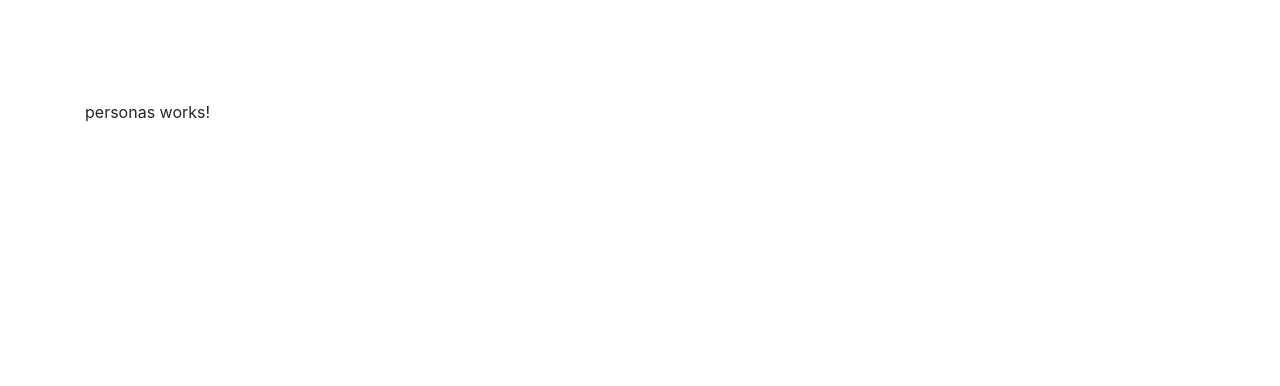
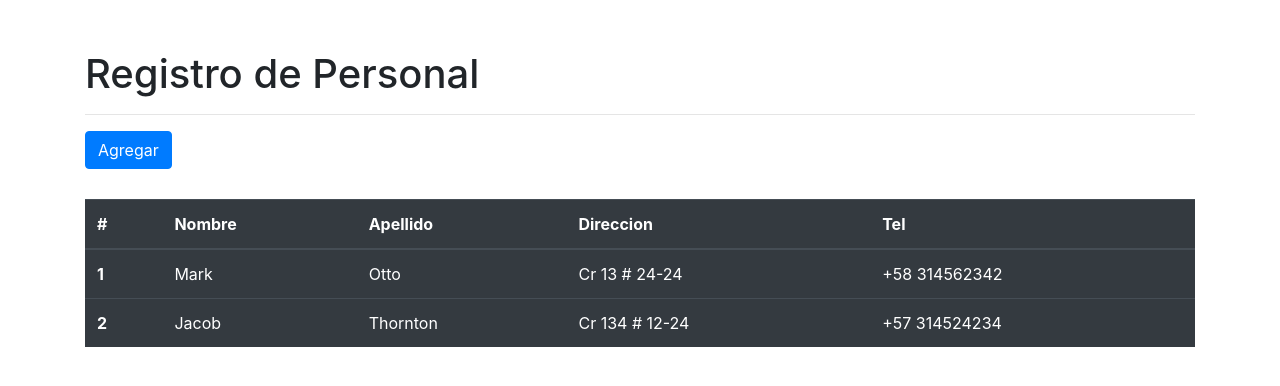
Before and after one commit to Thomascm19/crud-firebase, an Angular app: page /personas in a window 1280 px wide. Shown: the top 386 px of the page. Built offline with nearby package versions, Linux system fonts and the light colour scheme.

Commit message:
Se crea la tabla y el formulario

```diff
--- a/src/app/components/personas/persona.component.html
+++ b/src/app/components/personas/persona.component.html
@@ -1,3 +1,38 @@
-<p>
-  persona works!
-</p>
+<h1 id="tform">Formulario de Registro</h1>
+
+<hr>
+<button class="btn btn-danger" [routerLink]="['/personas']">Regresar</button>
+
+<hr>
+<form action="">
+
+  <div class="form-group">
+    <label>Nombre</label>
+    <input type="text" class="form-control" placeholder="Nombre">
+  </div>
+
+  <div class="form-group">
+    <label>Apellido</label>
+    <input type="text" class="form-control" placeholder="Apellido" required>
+  </div>
+
+  <div class="form-group">
+    <label>Direccion</label>
+    <input type="text" class="form-control" placeholder="Direccion">
+  </div>
+
+  <div class="form-group">
+    <label>Telefono</label>
+    <input type="number" class="form-control" placeholder="Telefono">
+  </div>
+
+  <div class="form-group">
+    <label>Estado Civil</label>
+    <select name="" class="form-control">
+      <option value="casado">Casado</option>
+      <option value="soltero">Soltero</option>
+      <option value="libre">Union Libre</option>
+    </select>
+  </div>
+  <button type="submit" class="btn btn-primary">Registrar</button>
+</form>
--- a/src/app/components/personas/personas.component.html
+++ b/src/app/components/personas/personas.component.html
@@ -1,3 +1,37 @@
-<p>
-  personas works!
-</p>
+<h1>Registro de Personal</h1>
+
+<hr>
+
+<div class="agregar">
+
+  <button class="btn btn-primary" [routerLink]="['/persona/nuevo']">Agregar</button>
+
+</div>
+
+<table class="table table-hover table-dark">
+  <thead>
+    <tr>
+      <th scope="col">#</th>
+      <th scope="col">Nombre</th>
+      <th scope="col">Apellido</th>
+      <th scope="col">Direccion</th>
+      <th scope="col">Tel</th>
+    </tr>
+  </thead>
+  <tbody>
+    <tr>
+      <th scope="row">1</th>
+      <td>Mark</td>
+      <td>Otto</td>
+      <td>Cr 13 # 24-24</td>
+      <td>+58 314562342</td>
+    </tr>
+    <tr>
+      <th scope="row">2</th>
+      <td>Jacob</td>
+      <td>Thornton</td>
+      <td>Cr 134 # 12-24</td>
+      <td>+57 314524234</td>
+    </tr>
+  </tbody>
+</table>
--- a/src/styles.css
+++ b/src/styles.css
@@ -1,5 +1,12 @@
 /* You can add global styles to this file, and also import other style files */
 .main-container{
-    margin-top: 100px;
+    margin-top: 50px;
     margin-bottom: 100px;
 }
+
+.agregar{
+    margin-bottom: 30px;
+}
+#tform{
+    margin-top: 40px;
+}
```
